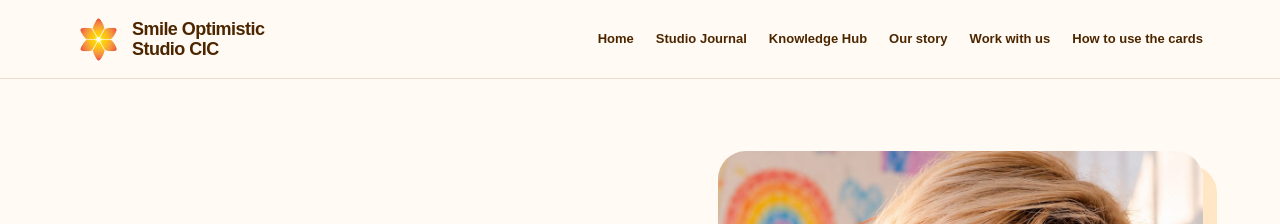
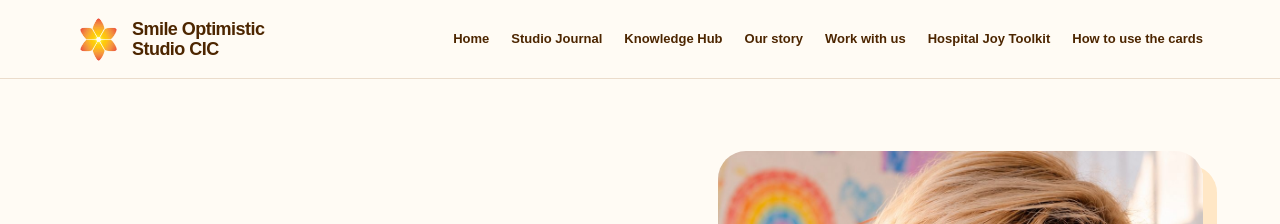
Before and after one commit to smileoptimisticstudio/smileoptimisticstudio.org.uk, a Jekyll site: the page built from index.html, in a window 1280 px wide. Shown: the top 224 px of the page. Built offline with Jekyll 4.4.1, drawn with Linux system fonts in a browser that asks for light colours.

Commit message:
Update default.html
Add Toolkit navigation and improve social sharing title

```diff
--- a/_layouts/default.html
+++ b/_layouts/default.html
@@ -1,17 +1,57 @@
+
 <!doctype html>
-<html lang="en-GB"><head>
-<meta charset="utf-8"><meta name="viewport" content="width=device-width,initial-scale=1">
+<html lang="en-GB">
+<head>
+<meta charset="utf-8">
+<meta name="viewport" content="width=device-width,initial-scale=1">
+
 <title>{% if page.title %}{{ page.title | escape }} | {% endif %}Smile Optimistic Studio CIC</title>
+
 <meta name="description" content="{{ page.description | default: site.description | strip_html | escape }}">
 <link rel="canonical" href="{{ page.url | absolute_url }}">
-<meta property="og:type" content="website"><meta property="og:title" content="{{ page.title | default: site.title | escape }}">
+
+<meta property="og:type" content="website">
+<meta property="og:title" content="{% if page.title %}{{ page.title | escape }} | {% endif %}Smile Optimistic Studio CIC">
 <meta property="og:description" content="{{ page.description | default: site.description | escape }}">
 {% if page.image %}<meta property="og:image" content="{{ page.image | absolute_url }}">{% endif %}
+
 <link rel="icon" type="image/png" href="{{ '/favicon.png' | relative_url }}">
 <link rel="apple-touch-icon" href="{{ '/apple-touch-icon.png' | relative_url }}">
 <link rel="stylesheet" href="{{ '/styles.css' | relative_url }}">
-</head><body>
-<header class="top"><div class="wrap nav"><a class="brand" href="{{ '/' | relative_url }}"><img class="flower" src="{{ '/assets/marigold.webp' | relative_url }}" alt="" width="43" height="43"><span>Smile Optimistic<br>Studio CIC</span></a><nav class="links"><a href="{{ '/' | relative_url }}">Home</a><a href="{{ '/studio-journal/' | relative_url }}">Studio Journal</a><a href="{{ '/knowledge/' | relative_url }}">Knowledge Hub</a><a href="{{ '/about/' | relative_url }}">Our story</a><a href="{{ '/work-with-us/' | relative_url }}">Work with us</a><a href="{{ '/hospital-joy-toolkit/' | relative_url }}">How to use the cards</a></nav></div></header>
+</head>
+
+<body>
+<header class="top">
+  <div class="wrap nav">
+    <a class="brand" href="{{ '/' | relative_url }}">
+      <img class="flower" src="{{ '/assets/marigold.webp' | relative_url }}" alt="" width="43" height="43">
+      <span>Smile Optimistic<br>Studio CIC</span>
+    </a>
+
+    <nav class="links">
+      <a href="{{ '/' | relative_url }}">Home</a>
+      <a href="{{ '/studio-journal/' | relative_url }}">Studio Journal</a>
+      <a href="{{ '/knowledge/' | relative_url }}">Knowledge Hub</a>
+      <a href="{{ '/about/' | relative_url }}">Our story</a>
+      <a href="{{ '/work-with-us/' | relative_url }}">Work with us</a>
+      <a href="{{ '/hospital-joy-toolkit/about/' | relative_url }}">Hospital Joy Toolkit</a>
+      <a href="{{ '/hospital-joy-toolkit/' | relative_url }}">How to use the cards</a>
+    </nav>
+  </div>
+</header>
+
 <main>{{ content }}</main>
-<footer class="footer"><div class="wrap member"><span>Affiliate Member of</span><img src="{{ '/assets/trafford.webp' | relative_url }}" alt="Trafford Mental Health Collaborative" width="120" height="66" loading="lazy"></div><div class="wrap footrow"><span>© Smile Optimistic Studio CIC · Company No. 16897109 · Manchester, UK</span><span><a href="mailto:yuliia@smileoptimisticstudio.org.uk">yuliia@smileoptimisticstudio.org.uk</a></span></div></footer>
-</body></html>
+
+<footer class="footer">
+  <div class="wrap member">
+    <span>Affiliate Member of</span>
+    <img src="{{ '/assets/trafford.webp' | relative_url }}" alt="Trafford Mental Health Collaborative" width="120" height="66" loading="lazy">
+  </div>
+
+  <div class="wrap footrow">
+    <span>© Smile Optimistic Studio CIC · Company No. 16897109 · Manchester, UK</span>
+    <span><a href="mailto:yuliia@smileoptimisticstudio.org.uk">yuliia@smileoptimisticstudio.org.uk</a></span>
+  </div>
+</footer>
+</body>
+</html>
```
